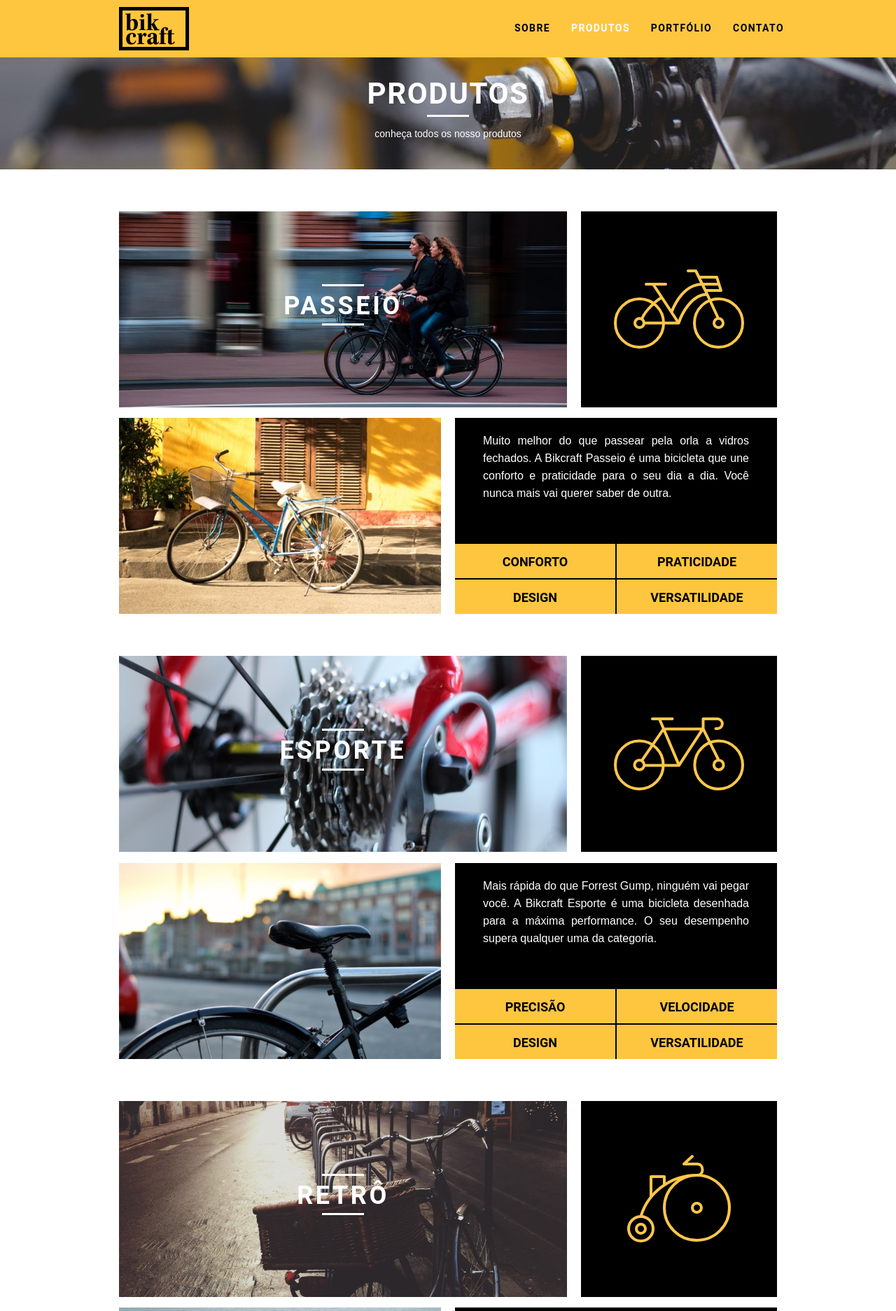
After one commit to diegobpaula/bikcraft, a PHP site: page /produtos.html in a window 1280 px wide. The commit adds this page. Shown: the top 1873 px of the page at 70% size. Run offline with PHP 8.4, Linux system fonts and the light colour scheme.

Commit message:
feat: coding the product page

```diff
--- /dev/null
+++ b/web/css/produtos.css
@@ -0,0 +1,74 @@
+.interna-produtos {
+  background: url(../img/bg-produtos.jpg) no-repeat center;
+  background-size: cover;
+}
+
+.produto-item {
+  padding-top: 60px;
+}
+
+.produto-item h2 {
+  font-size: 36px;
+  text-transform: uppercase;
+  letter-spacing: 0.1em;
+  font-weight: bold;
+  position: relative;
+  top: -180px;
+  text-align: center;
+  color: #ffffff;
+  margin-bottom: -56px;
+}
+
+.produto-item h2::after,
+.produto-item h2::before {
+  content: "";
+  display: block;
+  width: 60px;
+  height: 3px;
+  background: #ffffff;
+  margin: 4px auto 8px auto;
+}
+
+.produto-icone {
+  background: #000000;
+  padding: 70px 0;
+}
+
+.produto-icone img {
+  margin: 0 auto;
+}
+
+.produto-info {
+  background: #000000;
+}
+
+.produto-info p {
+  color: #ffffff;
+  text-align: justify;
+  font-size: 16px;
+  line-height: 25px;
+  height: 180px;
+  padding: 20px 40px;
+}
+
+.produto-info ul li {
+  background: #fec63e;
+  text-transform: uppercase;
+  font-size: 18px;
+  line-height: 20px;
+  font-weight: bold;
+  float: left;
+  width: 229px;
+  height: 49px;
+  text-align: center;
+  padding-top: 16px;
+}
+
+.produto-info ul li:nth-child(1),
+.produto-info ul li:nth-child(2) {
+  margin-bottom: 2px;
+}
+
+.produto-info ul li:nth-child(even) {
+  margin-left: 2px;
+}
--- a/web/css/sobre.css
+++ b/web/css/sobre.css
@@ -1,5 +1,6 @@
 .interna-sobre {
   background: url(../img/bg-sobre.jpg) no-repeat center;
+  background-size: cover;
 }
 
 .missao-sobre {
--- a/web/css/style.css
+++ b/web/css/style.css
@@ -108,16 +108,11 @@ img {
   color: #ffffff;
 }
 
-
-
-
-
 /* Introdução Interna */
 .introducao-interna {
   width: 100%;
   margin-top: 82px;
   height: 160px;
-  background-size: cover;
   text-align: center;
   color: #ffffff;
   padding-top: 28px;
--- /dev/null
+++ b/web/produtos.html
@@ -0,0 +1,175 @@
+<!DOCTYPE html>
+<html lang="pt-br">
+  <head>
+    <meta charset="utf-8" />
+    <title>Bikcraft - Sobre</title>
+    <link rel="stylesheet" href="css/normalize.css" />
+    <link rel="stylesheet" href="css/reset.css" />
+    <link rel="stylesheet" href="css/grid.css" />
+    <link rel="stylesheet" href="css/style.css" />
+    <link rel="stylesheet" href="css/produtos.css" />
+  </head>
+  <body>
+    <header class="header">
+      <div class="container">
+        <a href="index.html" class="grid-4">
+          <img src="img/bikcraft.svg" alt="logomarca bikcraft" />
+        </a>
+        <nav class="header_menu" class="grid-12">
+          <ul>
+            <li><a href="sobre.html">Sobre</a></li>
+            <li><a href="produtos.html" class="menu-ativo">Produtos</a></li>
+            <li><a href="portfolio.html">Portfólio</a></li>
+            <li><a href="contato.html">Contato</a></li>
+          </ul>
+        </nav>
+      </div>
+    </header>
+
+    <section class="introducao-interna interna-produtos">
+      <div class="container">
+        <h1>Produtos</h1>
+        <p>conheça todos os nosso produtos</p>
+      </div>
+    </section>
+
+    <section class="container produto-item">
+      <div class="grid-11">
+        <img src="img/produtos/bikcraft-passeio-1.jpg" alt="bikcraft passeio" />
+        <h2>Passeio</h2>
+      </div>
+      <div class="grid-5 produto-icone">
+        <img src="img/produtos/passeio.svg" alt="" />
+      </div>
+      <div class="grid-8">
+        <img src="img/produtos/bikcraft-passeio-2.jpg" alt="bikcraft passeio" />
+      </div>
+      <div class="grid-8 produto-info">
+        <p>
+          Muito melhor do que passear pela orla a vidros fechados. A Bikcraft
+          Passeio é uma bicicleta que une conforto e praticidade para o seu dia
+          a dia. Você nunca mais vai querer saber de outra.
+        </p>
+        <ul>
+          <li>Conforto</li>
+          <li>Praticidade</li>
+          <li>Design</li>
+          <li>Versatilidade</li>
+        </ul>
+      </div>
+    </section>
+
+    <section class="container produto-item">
+      <div class="grid-11">
+        <img src="img/produtos/bikcraft-esporte-1.jpg" alt="bikcraft esporte" />
+        <h2>Esporte</h2>
+      </div>
+      <div class="grid-5 produto-icone">
+        <img src="img/produtos/esporte.svg" alt="" />
+      </div>
+      <div class="grid-8">
+        <img src="img/produtos/bikcraft-esporte-2.jpg" alt="bikcraft esporte" />
+      </div>
+      <div class="grid-8 produto-info">
+        <p>
+          Mais rápida do que Forrest Gump, ninguém vai pegar você. A Bikcraft
+          Esporte é uma bicicleta desenhada para a máxima performance. O seu
+          desempenho supera qualquer uma da categoria.
+        </p>
+        <ul>
+          <li>Precisão</li>
+          <li>Velocidade</li>
+          <li>Design</li>
+          <li>Versatilidade</li>
+        </ul>
+      </div>
+    </section>
+
+    <section class="container produto-item">
+      <div class="grid-11">
+        <img src="img/produtos/bikcraft-retro-1.jpg" alt="bikcraft retrô" />
+        <h2>Retrô</h2>
+      </div>
+      <div class="grid-5 produto-icone">
+        <img src="img/produtos/retro.svg" alt="" />
+      </div>
+      <div class="grid-8">
+        <img src="img/produtos/bikcraft-retro-2.jpg" alt="bikcraft retrô" />
+      </div>
+      <div class="grid-8 produto-info">
+        <p>
+          O passado volta para lembrarmos o que devemos fazer no futuro. A
+          Bikcraft Retrô é uma bicicleta estiloza, feita para você que gosta do
+          clássico, mas que não abre mão do conforto.
+        </p>
+        <ul>
+          <li>Conforto</li>
+          <li>Velocidade</li>
+          <li>Design</li>
+          <li>Versatilidade</li>
+        </ul>
+      </div>
+    </section>
+
+    <section class="quebra">
+      <blockquote class="quote-externo container">
+        <p>
+          "o verdadeiro segredo da felicidade está em ter um genuíno interesse
+          por todos os detalhes da vida cotidiana."
+        </p>
+        <cite>WILLIAM MORRIS</cite>
+      </blockquote>
+    </section>
+    <!-- close quebra seção -->
+
+    <footer>
+      <div class="footer">
+        <div class="container">
+          <div class="grid-8 footer-historia">
+            <h3>Nossa história</h3>
+            <p>
+              o verdadeiro segredo da felicidade está em ter um genuíno
+              interesse por todos os detalhes da vida cotidiana.
+            </p>
+          </div>
+
+          <div class="grid-4 footer-contato">
+            <h3>Contato</h3>
+            <ul>
+              <li>-21 23232-4343</li>
+              <li>- contato@bikcraft.com</li>
+              <li>- Botafogo - RJ</li>
+            </ul>
+          </div>
+
+          <div class="grid-4 footer-social">
+            <h3>Rede Sociais</h3>
+            <ul>
+              <li>
+                <a href="https://facebook.com" target="_blank">
+                  <img src="img/redes-sociais/facebook.svg" alt="facebook" />
+                </a>
+              </li>
+              <li>
+                <a href="https://instagram.com" target="_blank">
+                  <img src="img/redes-sociais/instagram.svg" alt="instagram" />
+                </a>
+              </li>
+              <li>
+                <a href="https://twitter.com" target="_blank">
+                  <img src="img/redes-sociais/twitter.svg" alt="twitter" />
+                </a>
+              </li>
+            </ul>
+          </div>
+        </div>
+      </div>
+      <div class="copy">
+        <div class="container">
+          <p class="grid-16">Bikcraft 2021 - Alguns direitos reservados.</p>
+        </div>
+      </div>
+    </footer>
+    <!-- close footer -->
+  </body>
+</html>
```
